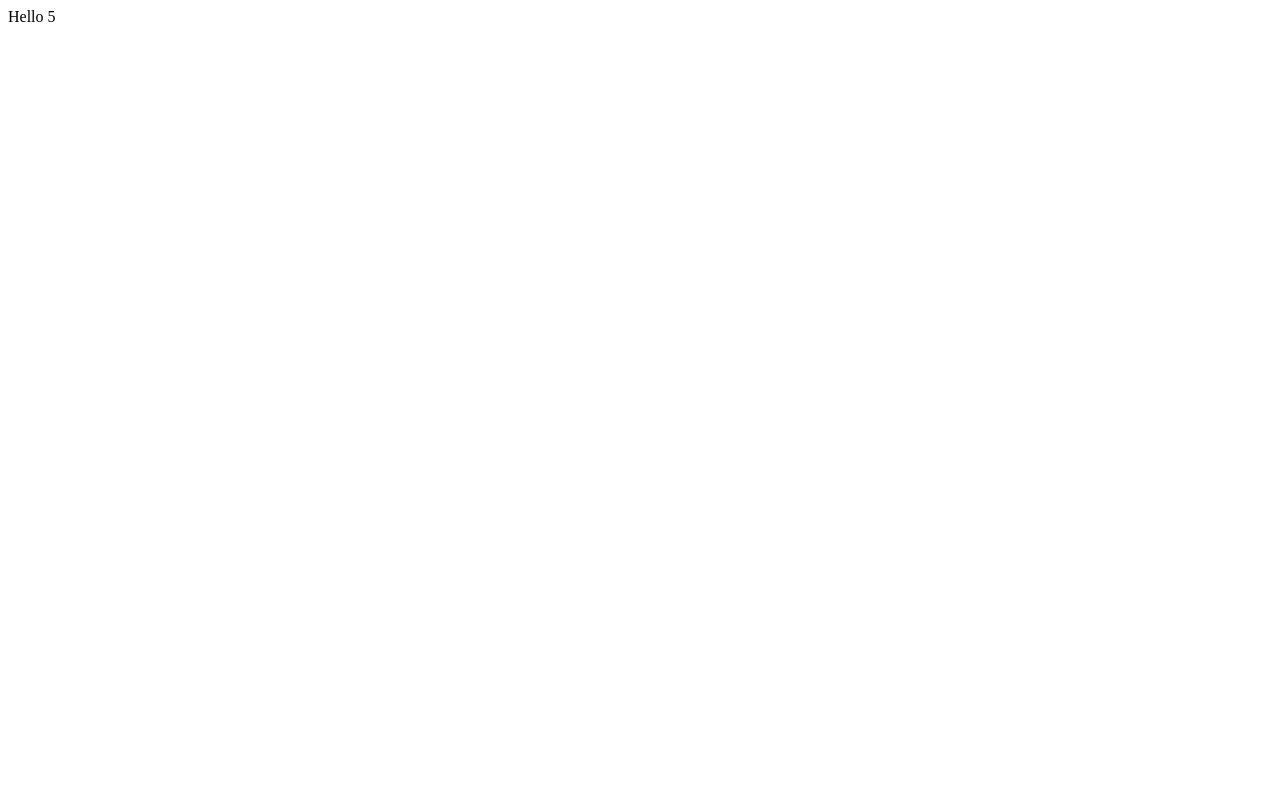
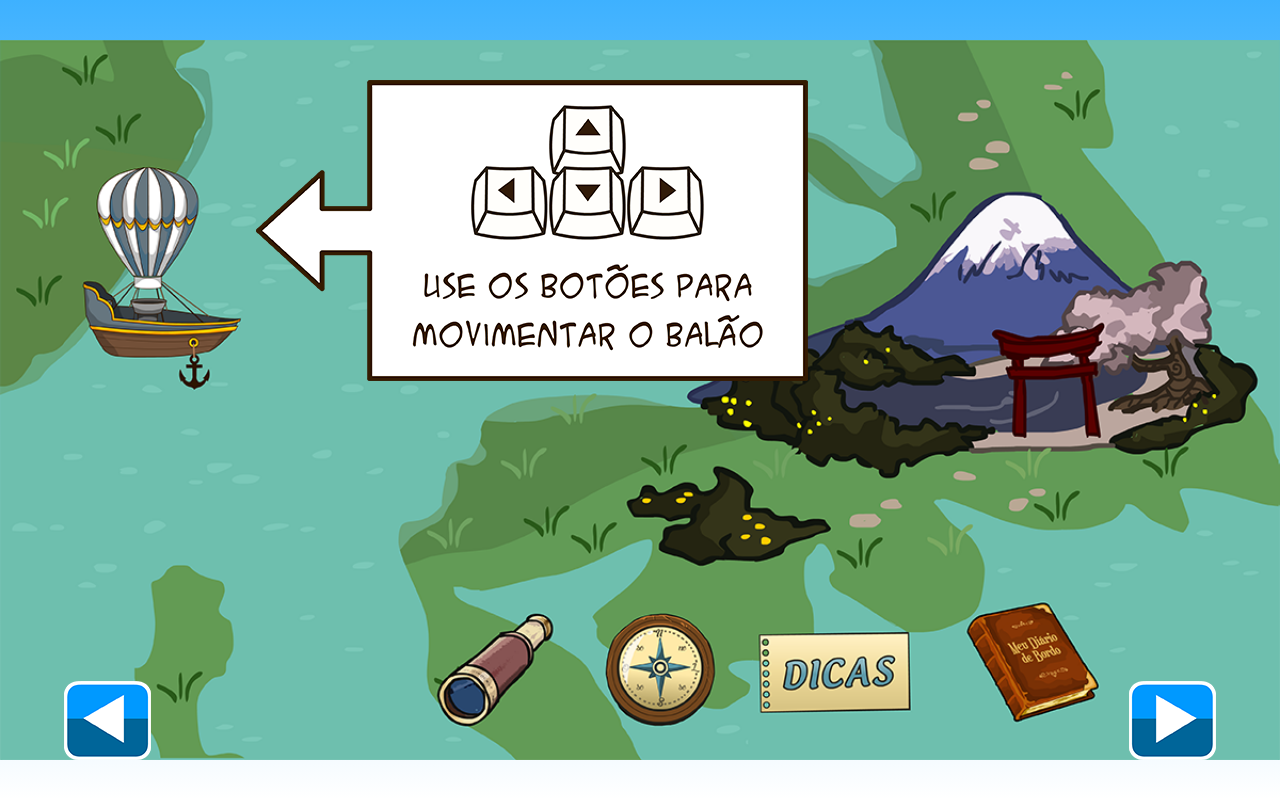
Before and after one commit to luis-mendes-95/game-pelo-mundo, a plain HTML site: page telas/tela-05/index.html in a window 1280 px wide. Drawn offline with Linux system fonts and the light colour scheme.

Commit message:
finish screen 05

```diff
--- a/telas/tela-05/index.html
+++ b/telas/tela-05/index.html
@@ -7,8 +7,14 @@
     <link rel="stylesheet" href="style.css">
 </head>
 <body>
-    Hello 5
-    <!-- <img class="cenario" src="./assets/cenario.png"> -->
+
+    <img class="cenario" src="./assets/cenario/cenario.png">
+
+    <img class="botao_continuar" src="./assets/botao_azul_continuar.png">
+
+    <img class="botao_voltar" src="./assets/botao_azul_voltar.png">
+
+    <img class="setas_informacoes" src="">
 
     <script src="script.js"></script>
 </body>
--- a/telas/tela-05/script.js
+++ b/telas/tela-05/script.js
@@ -0,0 +1,74 @@
+const setas_informacoes = document.querySelector(".setas_informacoes")
+const botao_continuar = document.querySelector(".botao_continuar")
+const botao_voltar = document.querySelector(".botao_voltar")
+
+let informacao_num = 1
+
+const mudar_seta_info = () => {
+    if (informacao_num === 1) {
+        setas_informacoes.src = "./assets/setas_informacoes/informacao_01.png"
+        setas_informacoes.style.top = '10%';
+        setas_informacoes.style.left = '20%';
+    }
+    if (informacao_num === 2) {
+        setas_informacoes.src = "./assets/setas_informacoes/informacao_02.png"
+        setas_informacoes.style.top = '10%';
+        setas_informacoes.style.left = '20%';
+    }
+    if (informacao_num === 3) {
+        setas_informacoes.src = "./assets/setas_informacoes/informacao_03.png"
+        setas_informacoes.style.top = '40%';
+        setas_informacoes.style.left = '25%';
+    }
+    if (informacao_num === 4) {
+        setas_informacoes.src = "./assets/setas_informacoes/informacao_04.png"
+        setas_informacoes.style.top = '45%';
+        setas_informacoes.style.left = '38%';
+    }
+    if (informacao_num === 5) {
+        setas_informacoes.src = "./assets/setas_informacoes/informacao_05.png"
+        setas_informacoes.style.top = '40%';
+        setas_informacoes.style.left = '52%';
+    }
+    if (informacao_num === 6) {
+        setas_informacoes.src = "./assets/setas_informacoes/informacao_06.png"
+        setas_informacoes.style.top = '35%';
+        setas_informacoes.style.left = '60%';
+    }
+}
+
+const add_info_seta_num = () => {
+    if (informacao_num >= 6) {
+        window.location.href = "../tela-06/"
+    }
+
+    if (informacao_num < 6) {
+        informacao_num += 1
+    }
+
+    mudar_seta_info()
+}
+
+const sub_info_seta_num = () => {
+
+    if (informacao_num <= 1) {
+        window.location.href = "../tela-04/"
+    }
+
+    if (informacao_num > 1) {
+        informacao_num -= 1
+    }
+
+    mudar_seta_info()
+
+}
+
+botao_continuar.addEventListener("click", () => {
+    add_info_seta_num()
+})
+
+botao_voltar.addEventListener("click", () => {
+    sub_info_seta_num()
+})
+
+mudar_seta_info()
--- a/telas/tela-05/style.css
+++ b/telas/tela-05/style.css
@@ -0,0 +1,110 @@
+* {
+    margin: 0;
+    padding: 0;
+    box-sizing: border-box;
+  }
+
+  body {
+    height: 100vh;
+    background: linear-gradient(to bottom, #3eb1ff, #ffffff);
+    background-size: contain;
+    background-repeat: no-repeat;
+    background-position: center center;
+    overflow: hidden;
+    display: flex;
+    justify-content: center;
+    align-items: center;
+  }
+
+  @media (min-width: 250px) {
+      .cenario {
+          width: 100%;
+        }
+
+        .botao_continuar {
+            position: absolute;
+            bottom: 5%;
+            right: 5%;
+            transition: 0.3s;
+          }
+
+          .botao_voltar {
+            position: absolute;
+            bottom: 5%;
+            left: 5%;
+            transition: 0.3s;
+          }
+
+          .botao_continuar:hover,
+          .botao_voltar:hover {
+            cursor: pointer;
+            transform: scale(1.3);
+            transition: 0.3s;
+          }
+
+          .setas_informacoes{
+            position: absolute;
+            top: 10%;
+            left: 20%;
+          }
+  }
+
+  @media (min-width: 320px) {
+      .cenario {
+          width: 100%;
+        }
+
+  }
+
+  @media (min-width: 440px) {
+      .cenario {
+          width: 100%;
+        }
+  }
+
+  @media (min-width: 468px) {
+      .cenario {
+          width: 100%;
+        }
+
+  }
+
+  @media (min-width: 570px) {
+      .cenario {
+          width: 100%;
+        }
+  }
+
+  @media (min-width: 768px) {
+    .cenario {
+      width: 100%;
+    }
+  }
+
+  @media (min-width: 840px) {
+    .cenario {
+      width: 100%;
+    }
+  }
+
+  @media (min-width: 1080px) {
+    .cenario {
+      width: 100%;
+    }
+
+
+  }
+
+  @media (min-width: 1200px) {
+    .cenario {
+      width: 100%;
+    }
+
+  @media (min-width: 1300px) {
+    .cenario {
+      width: 100%;
+    }
+
+  }
+
+}
```
Also changed, not shown: telas/tela-06/index.html (added, +11 -0 lines), telas/tela-05/assets/botao_azul_continuar.png (added), telas/tela-05/assets/botao_azul_voltar.png (added), telas/tela-05/assets/cenario/cenario.png (added), telas/tela-05/assets/setas_informacoes/informacao_01.png (added), telas/tela-05/assets/setas_informacoes/informacao_02.png (added), telas/tela-05/assets/setas_informacoes/informacao_03.png (added), telas/tela-05/assets/setas_informacoes/informacao_04.png (added), telas/tela-05/assets/setas_informacoes/informacao_05.png (added), telas/tela-05/assets/setas_informacoes/informacao_06.png (added), telas/tela-05/assets/tela_05_01.jpg (added), telas/tela-05/assets/tela_05_02.jpg (added), telas/tela-05/assets/tela_05_03.jpg (added), telas/tela-05/assets/tela_05_04.jpg (added), 2 more files.
